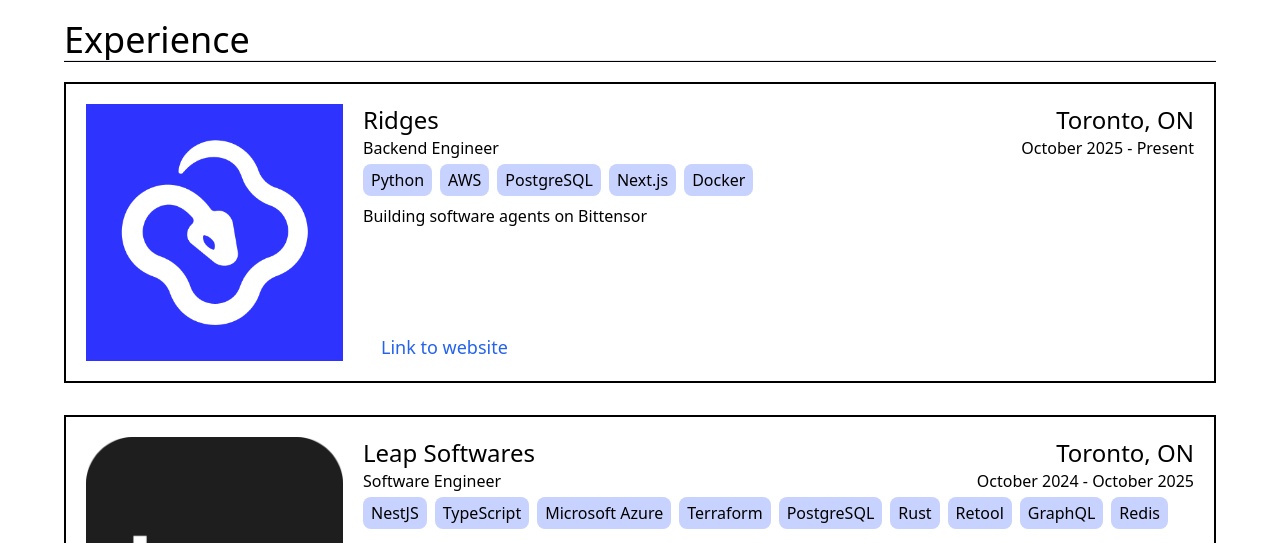
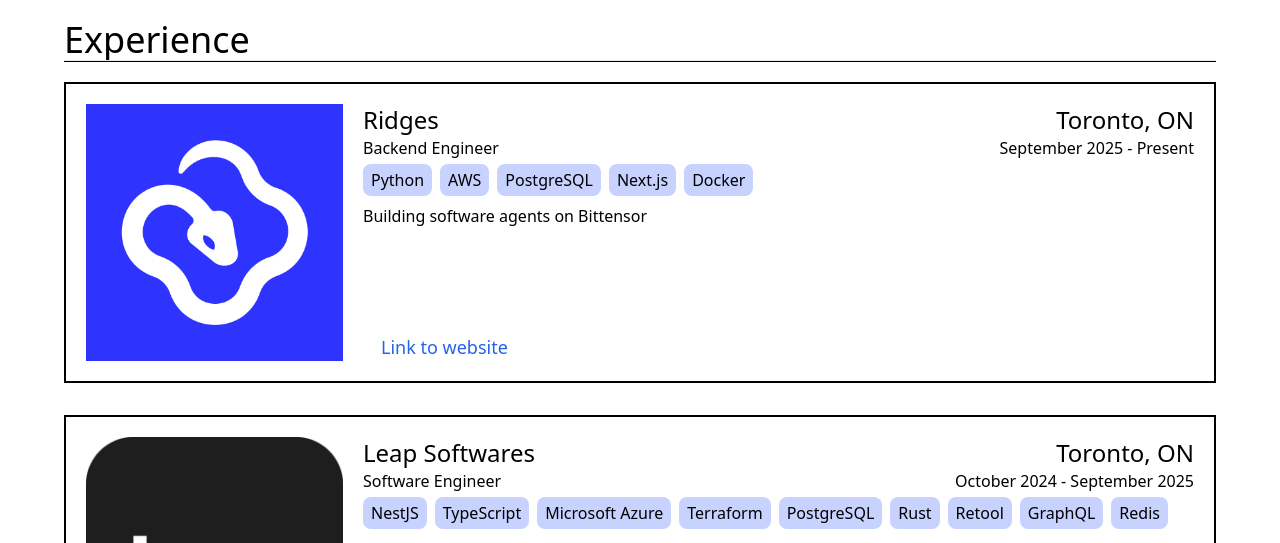
Before and after one commit to Epicsteve2/Epicsteve2.github.io, a SvelteKit app: page / in a window 1280 px wide. Shown: the part 920-1463 px from the top of the page. Built offline with nearby package versions, Linux system fonts and the light colour scheme; some icons are missing.

Commit message:
Update dates for jobs

```diff
--- a/src/routes/+page.svelte
+++ b/src/routes/+page.svelte
@@ -30,7 +30,7 @@
 						<ExperienceCard
 							companyName="Ridges"
 							tags={['Python', 'AWS', 'PostgreSQL', 'Next.js', 'Docker']}
-							dateRange="October 2025 - Present"
+							dateRange="September 2025 - Present"
 							location="Toronto, ON"
 							jobTitle="Backend Engineer"
 							image={ridgesLogo}
@@ -64,7 +64,7 @@
 								'GraphQL',
 								'Redis'
 							]}
-							dateRange="October 2024 - October 2025"
+							dateRange="October 2024 - September 2025"
 							location="Toronto, ON"
 							jobTitle="Software Engineer"
 							image={leapSoftwaresLogo}
```
Also changed, not shown: 11 other files (tests, documents, lock files or other folders).
